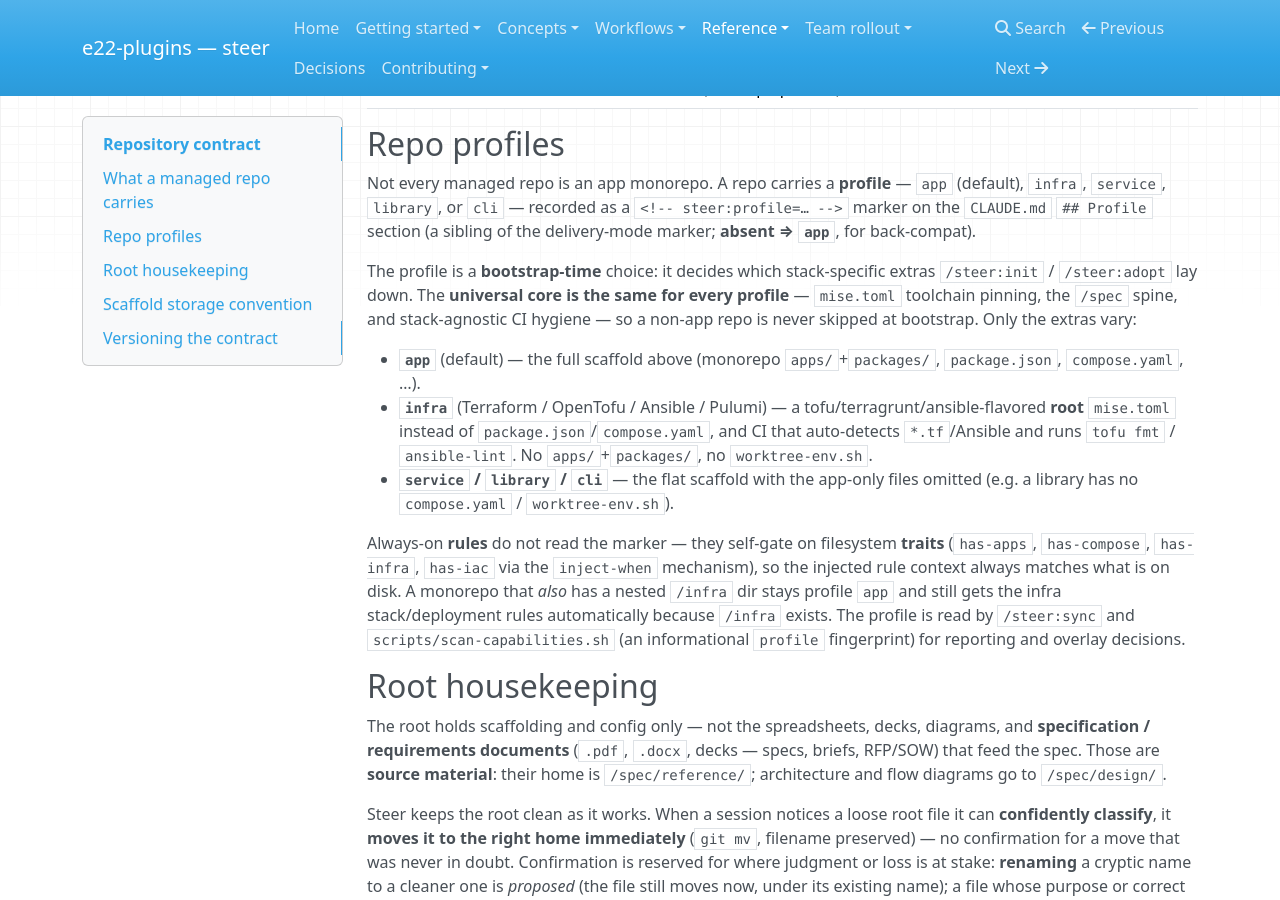
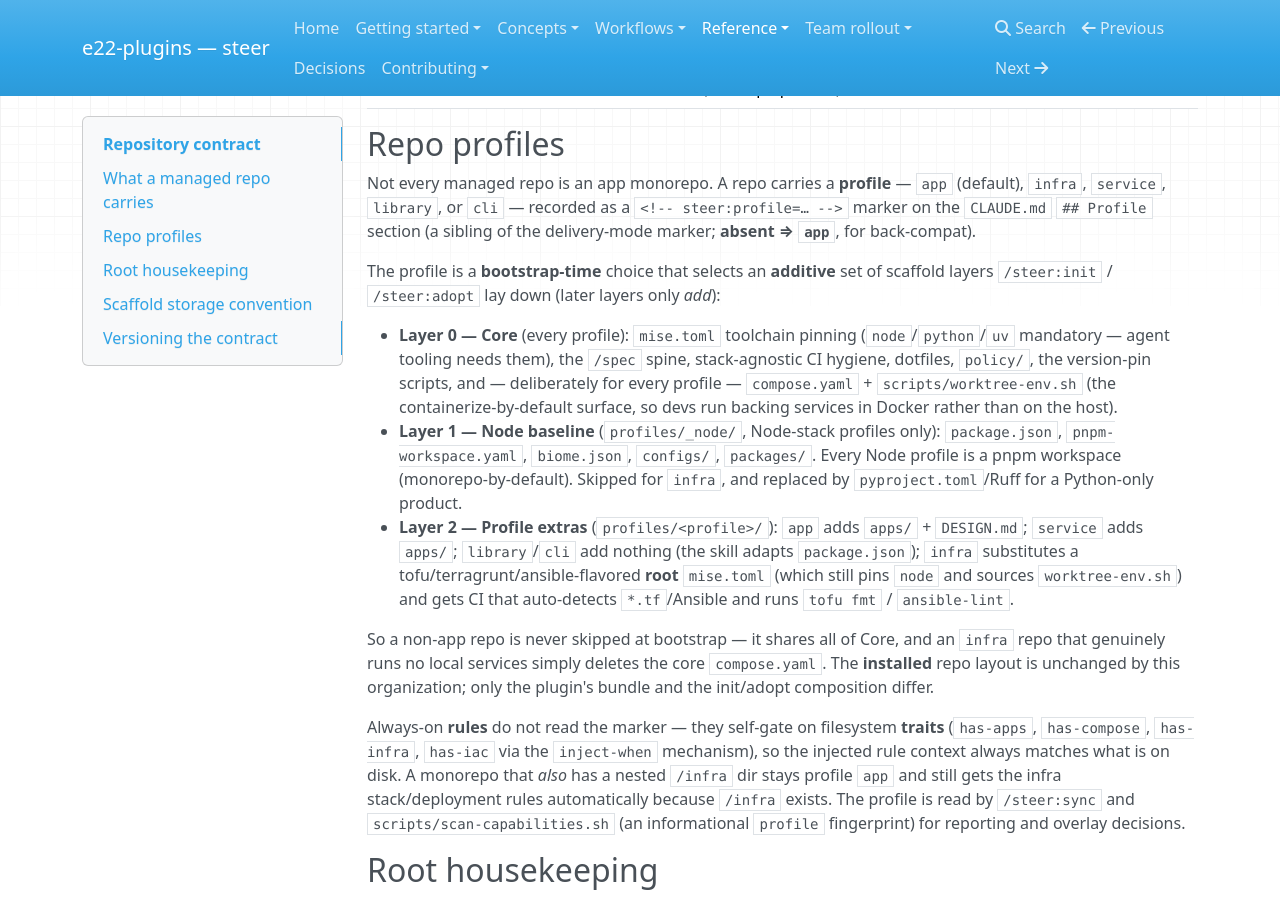
Before and after one commit to element22llc/e22-plugins, an MkDocs documentation site: the page built from docs/reference/repository-contract.md, in a window 1280 px wide and 900 px high, scrolled down 1265 px. Built offline with MkDocs 1.6.1, drawn with Linux system fonts in a browser that asks for light colours; nearby versions of some CDN libraries.

Commit message:
refactor(steer): lean two-layer scaffold — core + profile overlays
Invert the scaffold from subtractive ("install the flat app monorepo,
then omit app-only files per profile") to additive Core + Profile layers.

- Core (templates/scaffold/ root): profile-agnostic — docs, dotfiles,
  .claude/.vscode, policy/, version-pin scripts, /spec spine, mise.toml,
  and deliberately-for-every-profile compose.yaml + scripts/worktree-env.sh
  (containerize-by-default surface).
- Layer 1 (profiles/_node/): the Node baseline (package.json,
  pnpm-workspace.yaml, biome.json, configs/, packages/) — Node stacks only,
  skipped for infra and Python-only products.
- Layer 2 (profiles/<type>/): per-type structure — app adds apps/ + DESIGN.md;
  service adds apps/; library/cli add nothing; infra substitutes its root mise.

node/python/uv are mandatory in the core mise for every profile; the infra
mise now pins node and sources worktree-env.sh. init + adopt rewritten to
compose Core -> _node -> profile additively. MANIFEST reworked to the layer
model (check_standards check 6 green). Installed repo layout is unchanged, so
no migration is required; scan-capabilities/scope (which read the installed
repo) are untouched.

Co-Authored-By: Claude Opus 4.8 (1M context) <noreply@anthropic.com>

```diff
--- a/docs/reference/repository-contract.md
+++ b/docs/reference/repository-contract.md
@@ -35,20 +35,29 @@ Not every managed repo is an app monorepo. A repo carries a **profile** —
 `<!-- steer:profile=… -->` marker on the `CLAUDE.md` `## Profile` section (a
 sibling of the delivery-mode marker; **absent ⇒ `app`**, for back-compat).
 
-The profile is a **bootstrap-time** choice: it decides which stack-specific
-extras `/steer:init` / `/steer:adopt` lay down. The **universal core is the same
-for every profile** — `mise.toml` toolchain pinning, the `/spec` spine, and
-stack-agnostic CI hygiene — so a non-app repo is never skipped at bootstrap. Only
-the extras vary:
+The profile is a **bootstrap-time** choice that selects an **additive** set of
+scaffold layers `/steer:init` / `/steer:adopt` lay down (later layers only *add*):
 
-- **`app`** (default) — the full scaffold above (monorepo `apps/`+`packages/`,
-  `package.json`, `compose.yaml`, …).
-- **`infra`** (Terraform / OpenTofu / Ansible / Pulumi) — a
-  tofu/terragrunt/ansible-flavored **root** `mise.toml` instead of
-  `package.json`/`compose.yaml`, and CI that auto-detects `*.tf`/Ansible and runs
-  `tofu fmt` / `ansible-lint`. No `apps/`+`packages/`, no `worktree-env.sh`.
-- **`service` / `library` / `cli`** — the flat scaffold with the app-only files
-  omitted (e.g. a library has no `compose.yaml` / `worktree-env.sh`).
+- **Layer 0 — Core** (every profile): `mise.toml` toolchain pinning
+  (`node`/`python`/`uv` mandatory — agent tooling needs them), the `/spec` spine,
+  stack-agnostic CI hygiene, dotfiles, `policy/`, the version-pin scripts, and —
+  deliberately for every profile — `compose.yaml` + `scripts/worktree-env.sh` (the
+  containerize-by-default surface, so devs run backing services in Docker rather
+  than on the host).
+- **Layer 1 — Node baseline** (`profiles/_node/`, Node-stack profiles only):
+  `package.json`, `pnpm-workspace.yaml`, `biome.json`, `configs/`, `packages/`.
+  Every Node profile is a pnpm workspace (monorepo-by-default). Skipped for
+  `infra`, and replaced by `pyproject.toml`/Ruff for a Python-only product.
+- **Layer 2 — Profile extras** (`profiles/<profile>/`): `app` adds `apps/` +
+  `DESIGN.md`; `service` adds `apps/`; `library`/`cli` add nothing (the skill
+  adapts `package.json`); `infra` substitutes a tofu/terragrunt/ansible-flavored
+  **root** `mise.toml` (which still pins `node` and sources `worktree-env.sh`) and
+  gets CI that auto-detects `*.tf`/Ansible and runs `tofu fmt` / `ansible-lint`.
+
+So a non-app repo is never skipped at bootstrap — it shares all of Core, and an
+`infra` repo that genuinely runs no local services simply deletes the core
+`compose.yaml`. The **installed** repo layout is unchanged by this organization;
+only the plugin's bundle and the init/adopt composition differ.
 
 Always-on **rules** do not read the marker — they self-gate on filesystem
 **traits** (`has-apps`, `has-compose`, `has-infra`, `has-iac` via the
```
Also changed, not shown: CHANGELOG.md (+16 -0 lines), plugins/steer/rules/12-stack-infra.md (+5 -3 lines), plugins/steer/skills/adopt/PROCEDURE.md (+17 -9 lines), plugins/steer/skills/init/SKILL.md (+26 -16 lines), plugins/steer/templates/github/copilot-instructions.md (+5 -3 lines), plugins/steer/templates/reference/CAPABILITIES.md (+6 -3 lines), plugins/steer/templates/scaffold/CLAUDE.md (+2 -1 lines), plugins/steer/templates/scaffold/MANIFEST.md (+45 -26 lines), plugins/steer/templates/scaffold/profiles/service/apps/README.md (added, +27 -0 lines), plugins/steer/templates/scaffold/profiles/_node/configs/README.md (renamed from plugins/steer/templates/scaffold/configs/README.md), plugins/steer/templates/scaffold/profiles/_node/packages/README.md (renamed from plugins/steer/templates/scaffold/packages/README.md), plugins/steer/templates/scaffold/profiles/app/DESIGN.md (renamed from plugins/steer/templates/scaffold/DESIGN.md), plugins/steer/templates/scaffold/profiles/app/apps/README.md (renamed from plugins/steer/templates/scaffold/apps/README.md), 9 other files.
